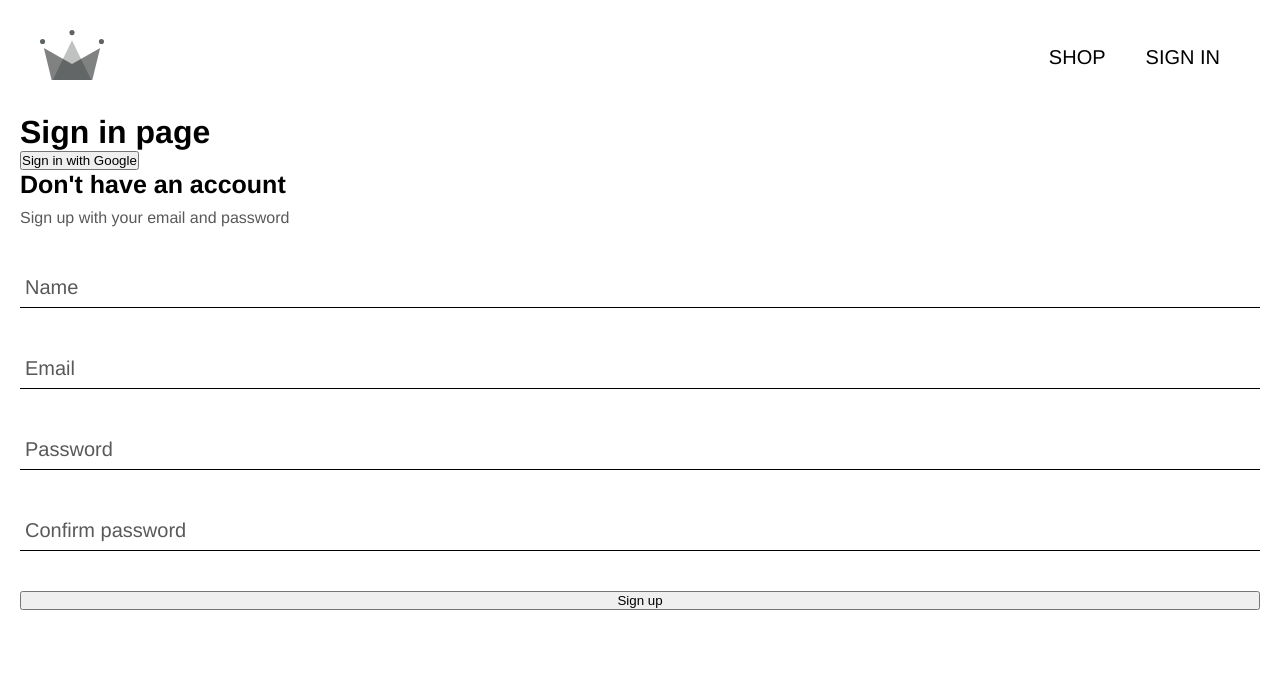
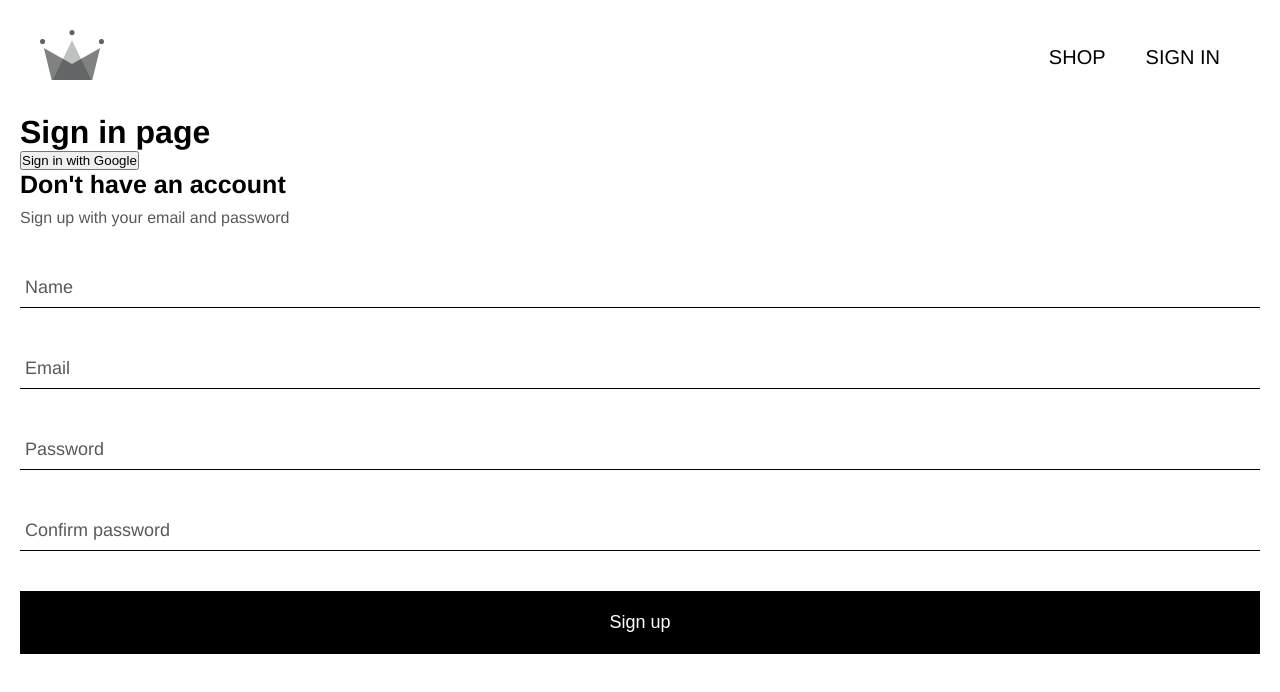
Before and after one commit to puzika/ecommerce, a React (Vite) app: page /sign-in in a window 1280 px wide. Shown: the top 692 px of the page. Built offline with nearby package versions, Linux system fonts and the light colour scheme.

Commit message:
styled buttons

```diff
--- a/src/App.jsx
+++ b/src/App.jsx
@@ -1,7 +1,7 @@
 import { Routes, Route } from 'react-router-dom';
 import Home from './routes/home/home';
 import Header from './routes/header/header';
-import SignIn from './routes/sign-in/sign-in';
+import Authentication from './routes/authentication/authentication';
 
 function Shop() {
   return (
@@ -15,7 +15,7 @@ export default function App() {
       <Route path='/' element={<Header></Header>}>
         <Route index element={<Home></Home>}></Route>
         <Route path='shop' element={<Shop></Shop>}></Route>
-        <Route path='sign-in' element={<SignIn></SignIn>}></Route>
+        <Route path='sign-in' element={<Authentication></Authentication>}></Route>
       </Route>
     </Routes>
   )
--- a/src/components/button/button.scss
+++ b/src/components/button/button.scss
@@ -0,0 +1,43 @@
+.button {
+   min-width: 15rem;
+   font-size: 1.8rem;
+   padding: 2rem;
+   border: .1rem solid black;
+   cursor: pointer;
+   transition-property: background-color, color;
+   transition-duration: .25s;
+
+   &--default {
+      background-color: black;
+      color: white;
+
+      &:hover,
+      &:active {
+         background-color: white;
+         color: black;
+      }
+   }
+
+   &--google {
+      background-color: rgb(0, 132, 255);
+      color: white;
+      border: .1rem solid rgb(0, 132, 255);
+
+      &:hover,
+      &:active {
+         background-color: white;
+         color: rgb(0, 132, 255);
+      }
+   }
+
+   &--inverse {
+      background-color: white;
+      color: black;
+
+      &:hover,
+      &:active {
+         background-color: black;
+         color: white;
+      }
+   }
+}
--- a/src/components/input/input.scss
+++ b/src/components/input/input.scss
@@ -6,7 +6,7 @@
 
    &__label,
    &__field {
-      font-size: 2rem;
+      font-size: 1.8rem;
       color: rgb(89, 89, 89);
    }
 
--- a/src/components/sign-up form/sign-up-form.jsx
+++ b/src/components/sign-up form/sign-up-form.jsx
@@ -89,7 +89,7 @@ export default function SignUpForm() {
                name: 'confirmpassword',
                value: confirmpassword
             }}></Input>
-            <Button styleType={'default'} text={'Sign up'}></Button>
+            <Button text={'Sign up'}></Button>
          </form>
       </div>
    )
--- a/src/routes/sign-in/sign-in.jsx
+++ b/src/routes/authentication/authentication.jsx
@@ -1,7 +1,7 @@
 import { signInWithGooglePopup, createUserWithDocFromAuth } from "../../utils/firebase";
 import SignUpForm from "../../components/sign-up form/sign-up-form";
 
-export default function SignIn() {
+export default function Authentication() {
    async function logGoogleUser() {
       const {user} = await signInWithGooglePopup();
       const userDocRef = await createUserWithDocFromAuth(user);
```
